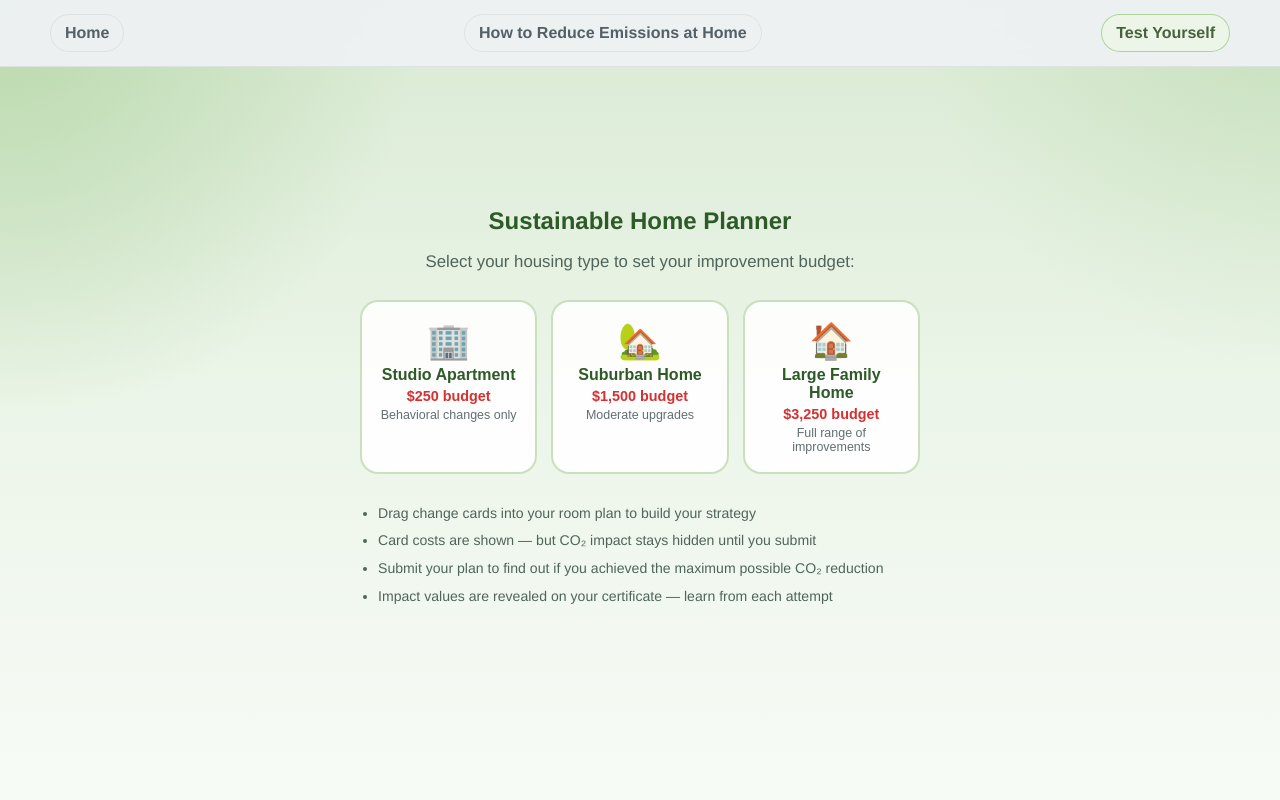
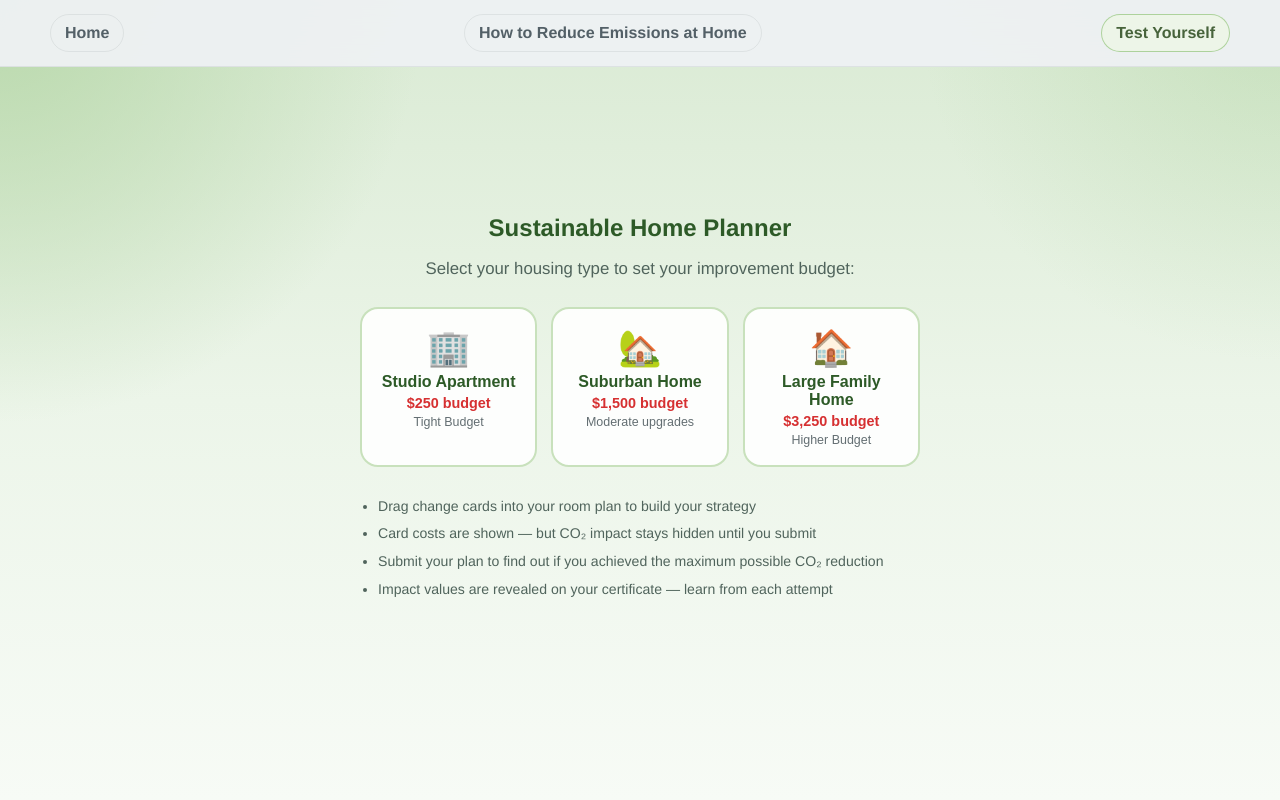
Before and after one commit to ar4996/Reduce-GHG-Emissions-At-Home, a Flask app: page /quiz/1 in a window 1280 px wide. Run offline with Flask 3, Linux system fonts and the light colour scheme; some libraries are stand-ins or nearby versions.

Commit message:
Description changes for Studio / Large Family Home

```diff
--- a/templates/planner.html
+++ b/templates/planner.html
@@ -20,7 +20,7 @@
       <span class="housing-icon">🏢</span>
       <span class="housing-name">Studio Apartment</span>
       <span class="housing-budget">$250 budget</span>
-      <span class="housing-desc">Behavioral changes only</span>
+      <span class="housing-desc">Tight Budget</span>
     </button>
     <button class="housing-option" data-budget="1500">
       <span class="housing-icon">🏡</span>
@@ -32,7 +32,7 @@
       <span class="housing-icon">🏠</span>
       <span class="housing-name">Large Family Home</span>
       <span class="housing-budget">$3,250 budget</span>
-      <span class="housing-desc">Full range of improvements</span>
+      <span class="housing-desc">Higher Budget</span>
     </button>
   </div>
 
```
